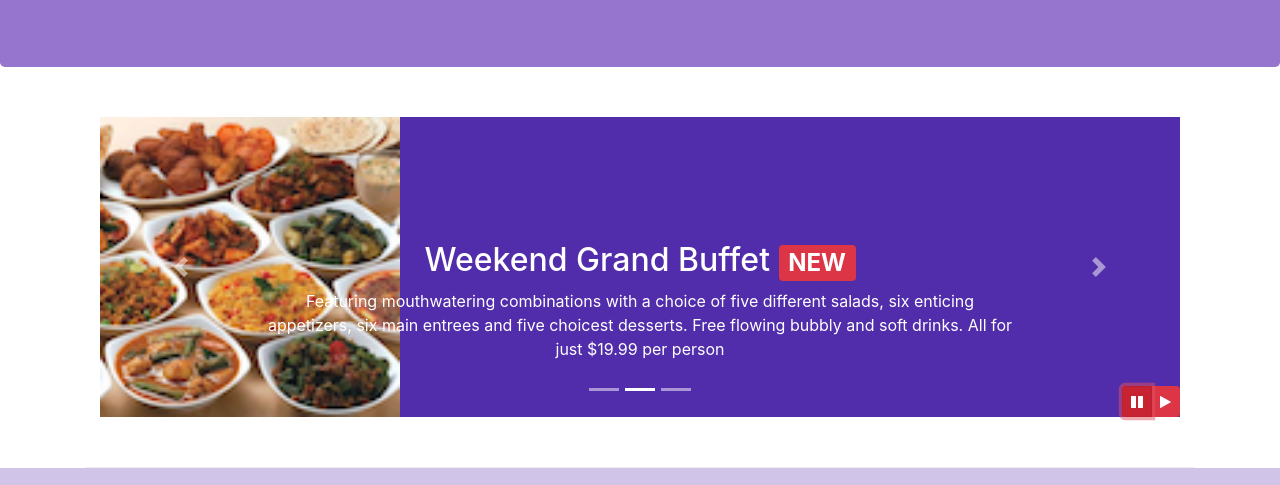
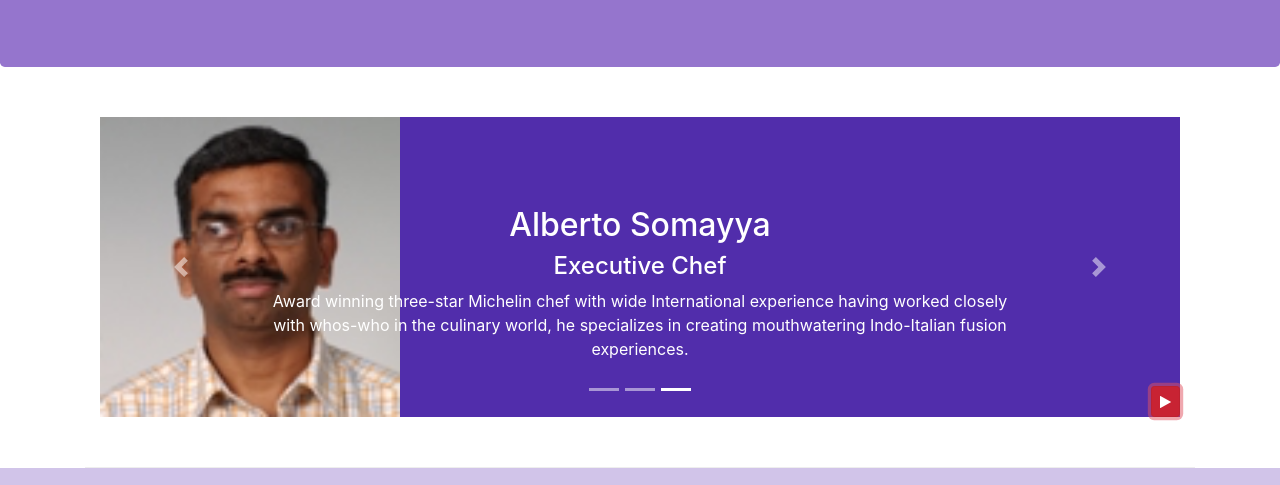
Before and after one commit to eblind39/conFusion-BS4, a website: page index.html in a window 1280 px wide. Both pictures are taken after a click on the button 1137 px from the left and 668 px from the top of the page. Shown: the part 267-752 px from the top of the page. Drawn offline with nearby package versions, Linux system fonts and the light colour scheme.

Commit message:
feat: More Bootstrap JQuery

```diff
--- a/index.html
+++ b/index.html
@@ -168,7 +168,7 @@
     <div class="container">
 		<div class="row row-content">
 			<div class="col">
-				<div id="mycarousel" class="carousel slide" data-ride="carousel">
+				<div id="mycarousel" class="carousel slide" data-ride="carousel" data-interval="500">
 					<div class="carousel-inner" role="listbox">
 						<div class="carousel-item active">
 							<img class="d-block img-fluid" src="img/uthappizza.png" alt="uthappizza">
@@ -204,14 +204,9 @@
 					<a class="carousel-control-next" href="#mycarousel" role="button" data-slide="next">
 						<span class="carousel-control-next-icon"></span>
 					</a>
-					<div class="btn-group" id="carouselButton">
-						<button class="btn btn-danger btn-sm" id="carousel-pause">
-							<span class="fa fa-pause"></span>
-						</button>
-						<button class="btn btn-danger btn-sm" id="carousel-play">
-							<span class="fa fa-play"></span>
-						</button>
-					</div>
+					<button class="btn btn-danger btn-sm" id="carouselButton">
+						<span class="fa fa-pause"></span>
+					</button>
 				</div>
 			</div>
 		</div>
@@ -267,13 +262,18 @@
 	<script>
 		$(document).ready(function() {
 			$('#mycarousel').carousel({ interval: 500 });
-			$('#carousel-pause').click(function() {
-				$('#mycarousel').carousel('pause');
-				alert('pause');
-			});
-			$('#carousel-play').click(function() {
-				$('#mycarousel').carousel('cycle');
-				alert('cycle');
+
+			$('#carouselButton').click(function() {
+				var elSpan = $(this).children('span');
+				if (elSpan.hasClass('fa-pause')) {
+					$('#mycarousel').carousel('pause');
+					elSpan.removeClass('fa-pause');
+					elSpan.addClass('fa-play');
+				} else {
+					$('#mycarousel').carousel('cycle');
+					elSpan.removeClass('fa-play');
+					elSpan.addClass('fa-pause');
+				}
 			});
 		});
 	</script>
```
